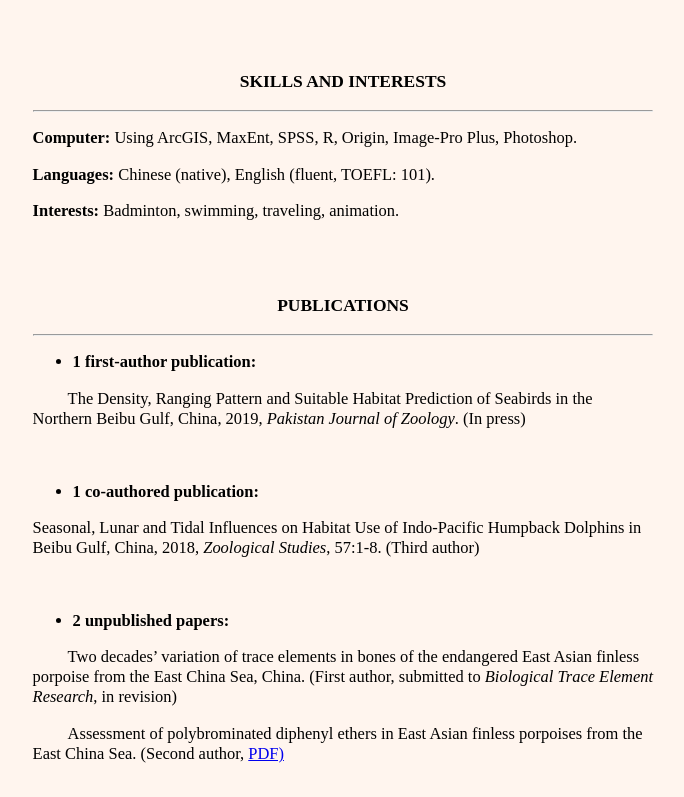
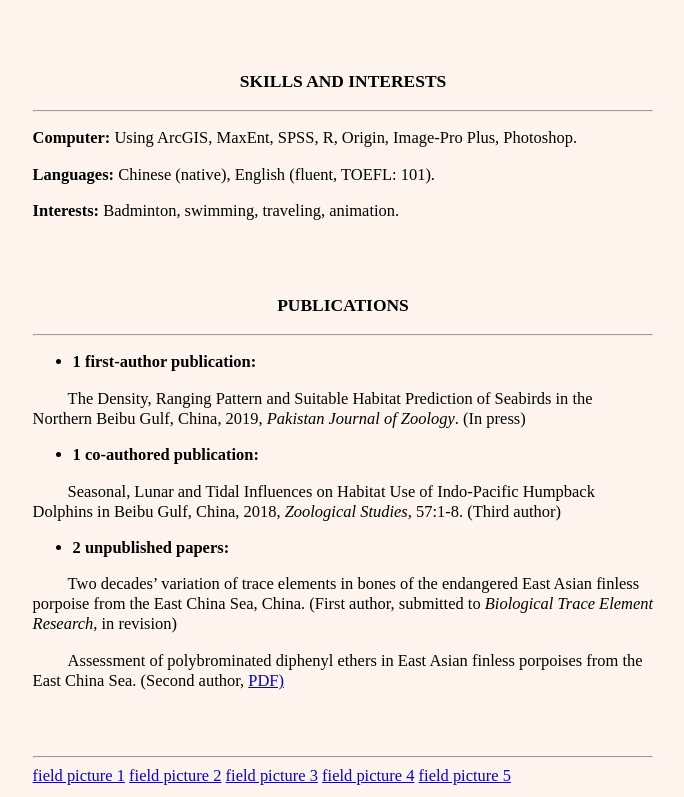
Before and after one commit to hao181234/joycv, a plain HTML site: page index.html in a window 1280 px wide. Shown: the part 2000-2797 px from the top of the page, without its empty margins (297-981 px from the left). Drawn offline with Linux system fonts and the light colour scheme.

Commit message:
format changes

```diff
--- a/index.html
+++ b/index.html
@@ -184,12 +184,12 @@
 	  <li><b>1 first-author publication:</b></li>
          </ul>
          <p style="text-indent:35px;">The Density, Ranging Pattern and Suitable Habitat Prediction of Seabirds in the Northern Beibu Gulf, China, 2019, <i>Pakistan Journal of Zoology</i>. (In press)</p>
-	 <br/>
+
 	 <ul>
 	  <li><b>1 co-authored publication:</b></li>
 	 </ul>
-	 <p style=:"text-indent:35px;">Seasonal, Lunar and Tidal Influences on Habitat Use of Indo-Pacific Humpback Dolphins in Beibu Gulf, China, 2018, <i>Zoological Studies</i>, 57:1-8. (Third author)</p>
-	 <br/>
+	 <p style="text-indent:35px;">Seasonal, Lunar and Tidal Influences on Habitat Use of Indo-Pacific Humpback Dolphins in Beibu Gulf, China, 2018, <i>Zoological Studies</i>, 57:1-8. (Third author)</p>
+
 	 <ul>
 	  <li><b>2 unpublished papers:</b></li>
 	 </ul>
```
